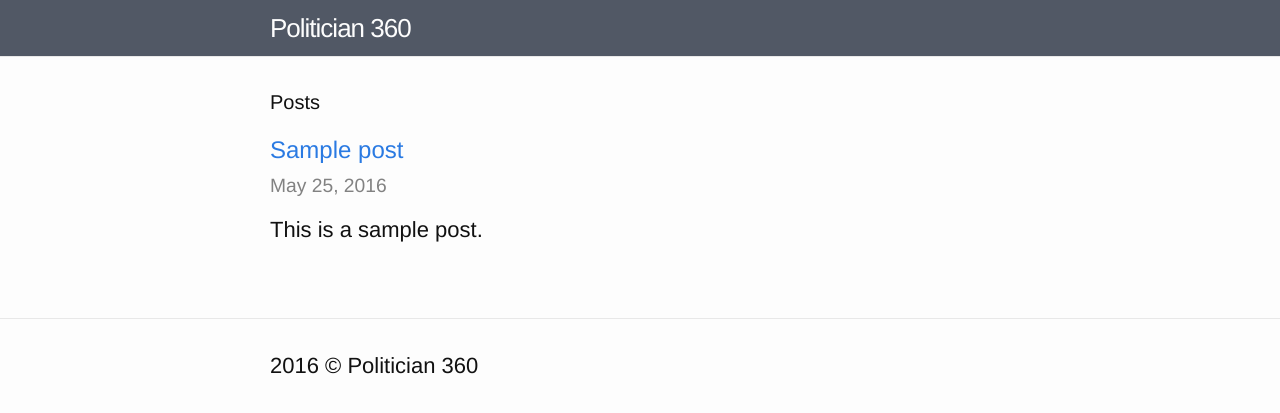
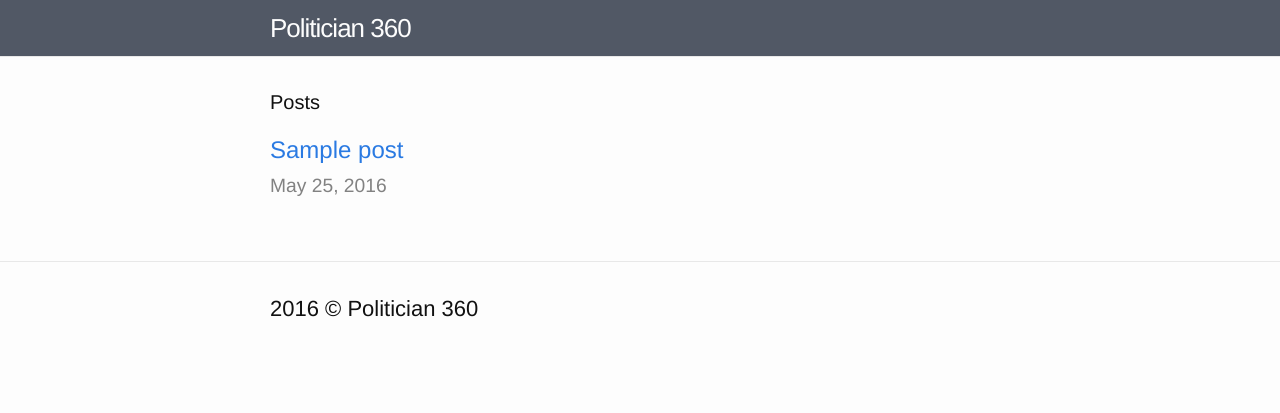
Before and after one commit to icanfreaku/newblog, a Jekyll site: the page built from index.html, in a window 1280 px wide. Shown: the top 413 px of the page. Built offline with Jekyll 4.4.1, drawn with Linux system fonts in a browser that asks for light colours; the list of posts is cut into pages by our own code.

Commit message:
homepage blog desc removed

```diff
--- a/index.html
+++ b/index.html
@@ -11,12 +11,7 @@ layout: default
           <a class="post-link" href="{{ post.url | prepend: site.baseurl }}">{{ post.title }}</a>
         </h2>
           <span class="post-meta">{{ post.date | date: "%b %-d, %Y" }}</span>
-        <p class="description">
-            {% if post.description %}
-                {{ post.description | strip_html | strip_newlines | truncate: 250 }}
-            {% else %}
-                {{ post.content | strip_html | strip_newlines | truncate: 250 }}
-            {% endif %}</p>
+
       </li>
     {% endfor %}
   </ul>
```
